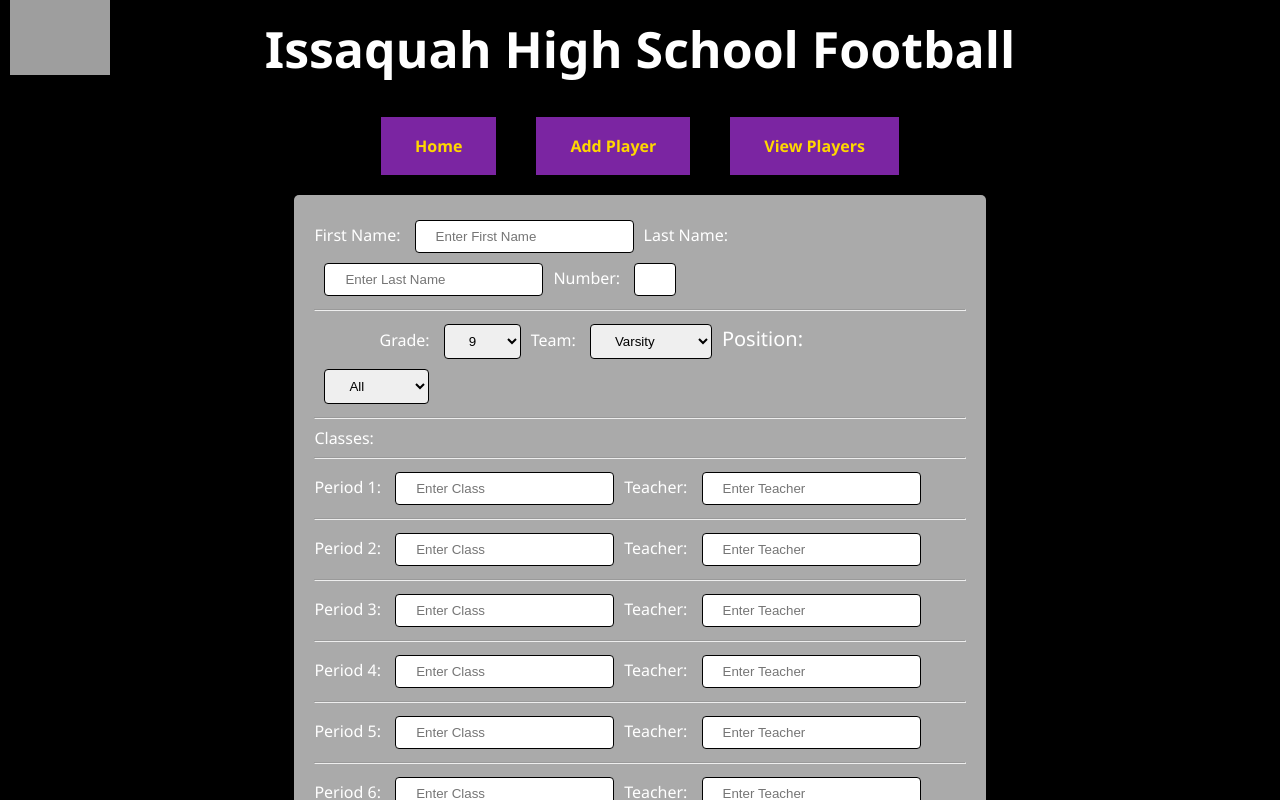
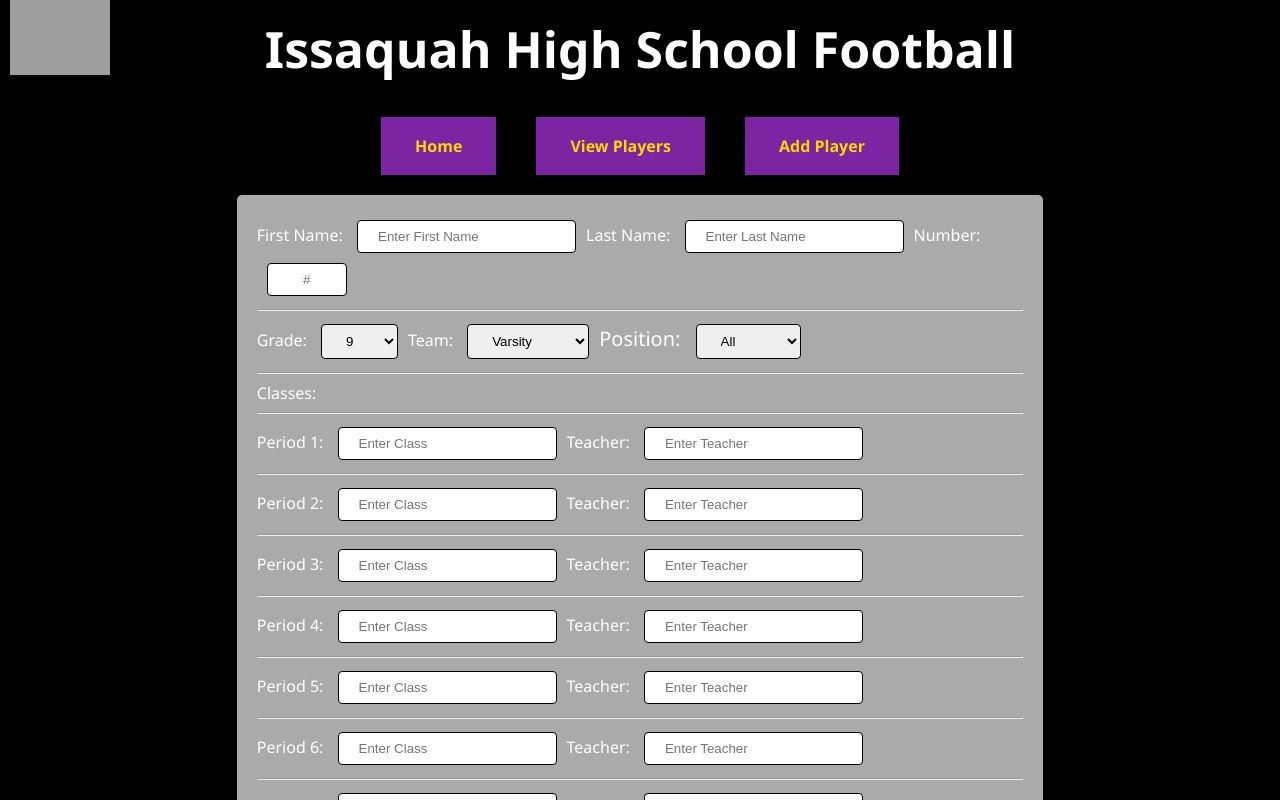
Before and after one commit to tempobeast/team-grade-check-app, a React (Create React App) app: page /add-player in a window 1280 px wide. Shown: the top 800 px of the page. Built offline with nearby package versions, Linux system fonts and the light colour scheme; no server answers; grey boxes are pictures that could not be loaded.

Commit message:
css and routing updates

```diff
--- a/src/App.css
+++ b/src/App.css
@@ -43,6 +43,9 @@
   border: 2px solid #7b25a2;
 }
 
+h2 {
+  text-align: center;
+}
 
 #filterNameForm {
   width: 27.5%
@@ -74,6 +77,10 @@
   float: left;
   width: 30%;
   font-size: 20px;
+}
+
+.playerList:hover {
+  cursor: pointer;
 }
 
 .playerCard {
@@ -112,6 +119,8 @@
   position: relative;
   color: purple;
   float: left;
+  margin-left: 25px;
+  margin-right: 100px;
 }
 
 #cardText {
@@ -160,27 +169,28 @@
   border-radius: 5px;
   background-color: #aaaaaa;
   padding: 20px;
-  margin-left: 20%;
-  margin-right: 20%;
+  margin-left: 15%;
+  margin-right: 15%;
+}
+
+.nameContainer {
+  overflow:hidden;
+  width:auto;
+  display:inline;
 }
 
 #number {
-  width: 40px;
+  width: 80px;
+  text-align: center;
 }
 
-.nameContainer {
-  width: 80%;
+
+.selectContainer {
+  overflow: hidden;
+  width: auto;
   display: inline;
 }
 
-.selectContainer {
-  width: 80%;
-  display: inline;
-  margin-left: 10%;
-  margin-right: 10%;
-}
-
 .classContainer {
-  width: 80%;
   display: inline;
 }
--- a/src/App.js
+++ b/src/App.js
@@ -6,16 +6,13 @@
 import PlayerContainer from './PlayerContainer';
 import NewPlayerForm from './NewPlayerForm';
 import Home from './Home';
-import Filter from "./Filter"
+import PlayerCard from './PlayerCard';
 
-//css (spacing, buttons, fonts, form), blog, video
+//css (PlayerCard formatting), blog, video
 
 function App() {
 
-
-
   const [players, setPlayers] = useState([]);
-
 
   useEffect(() => {
     fetch("http://localhost:3000/players")
@@ -35,6 +32,7 @@
         "grade": formData.grade,
         "team": formData.team,
         "number": formData.number,
+        "position": formData.position,
         "classes": [
           {
             "period": "1",
@@ -88,7 +86,7 @@
         <Route exact path="/">
           <Home />
         </Route>
-        <Route path="/players">
+        <Route exact path="/players">
           <PlayerContainer
             players={players}
             />
--- a/src/Filter.js
+++ b/src/Filter.js
@@ -1,18 +1,18 @@
 import React from "react";
 import './App.css';
 
-function Filter ({ onSearchChange, onSelectchange }) {
+function Filter ({ onSearchChange, onSelectChange, onPositionChange }) {
 
     function handleChange(e) {
         onSearchChange(e.target.value)
     }
 
     function handleSelectChange(e) {
-        onSelectchange(e.target.value)
+        onSelectChange(e.target.value)
     }
 
     function handlePositionChange(e) {
-        console.log(e.target.value)
+        onPositionChange(e.target.value)
     }
 
     return (
--- a/src/NavBar.js
+++ b/src/NavBar.js
@@ -7,8 +7,8 @@
     return (
         <nav className="navBar">
             <NavLink className="button" to="/">Home</NavLink>
+            <NavLink className="button" to="/players">View Players</NavLink>
             <NavLink className="button" to="/add-player">Add Player</NavLink>
-            <NavLink className="button" to="/players">View Players</NavLink>
         </nav>
     )
 }
--- a/src/NewPlayerForm.js
+++ b/src/NewPlayerForm.js
@@ -26,8 +26,6 @@
         periodSevenTeacher: ""
         })
 
-
-    console.log(formData)
     function handleFormChange(e) {
         setFormData({...formData,
         [e.target.name]: e.target.value})
@@ -42,11 +40,11 @@
         <div className="newPlayerContainer">
             <form onSubmit={handleFormSubmit}>
                 <div className="nameContainer">
-                    <label htmlFor="firstName">First Name: </label>
+                    <label id="firstName" htmlFor="firstName">First Name: </label>
                     <input onChange={handleFormChange} type="text" name="firstName" id="firstName" placeholder="Enter First Name"></input>
-                    <label htmlFor="lastName">Last Name: </label>
+                    <label id="lastName" htmlFor="lastName">Last Name: </label>
                     <input onChange={handleFormChange} type="text" name="lastName" id="lastName" placeholder="Enter Last Name"></input>
-                    <label htmlFor="number">Number: </label>
+                    <label id="number" htmlFor="number">Number: </label>
                     <input onChange={handleFormChange} type="text" name="number" id="number" placeholder="#"></input><hr/>
                 </div>
                 <div className="selectContainer">
--- a/src/PlayerCard.js
+++ b/src/PlayerCard.js
@@ -1,10 +1,12 @@
-import React from "react";
+import React, { useEffect, useState } from "react";
 import './App.css';
 import Classes from "./Classes";
 
+
+
 function PlayerCard ({ player }) {
 
-    const {firstName, lastName, grade, number, team, classes, position} = player;
+    const {firstName, lastName, grade, number, team, classes, position, id} = player;
 
     return (
         <div className="playerCard">
--- a/src/PlayerContainer.js
+++ b/src/PlayerContainer.js
@@ -5,11 +5,11 @@
 import Filter from "./Filter";
 
 function PlayerContainer({ players }) {
-    console.log(players)
 
     const [clickedPlayer, setClickedPlayer] = useState("");
     const [searchChange, setSearchChange] = useState("");
     const [selectedCategory, setSelectedCategory] = useState("All");
+    const [selectPosition, setSelectPosition] = useState("All")
 
 
     function onPlayerClick (selectedId) {
@@ -21,21 +21,27 @@
         setSearchChange(query)
       }
 
-    function onSelectchange (category) {
+    function onSelectChange (category) {
         setSelectedCategory(category)
       }
+
+    function onPositionChange (position) {
+        setSelectPosition(position)
+    }
 
     return (
        <div>
            <Filter
            onSearchChange={onSearchChange}
-           onSelectchange={onSelectchange}
+           onSelectChange={onSelectChange}
+           onPositionChange={onPositionChange}
             />
            <PlayerList
            players={players}
            onPlayerClick={onPlayerClick}
            search={searchChange}
            teamSelect={selectedCategory}
+           selectPosition={selectPosition}
            />
            {clickedPlayer ?
            <PlayerCard
--- a/src/PlayerList.js
+++ b/src/PlayerList.js
@@ -2,13 +2,21 @@
 import './App.css';
 
 
-function PlayerList({ players, onPlayerClick, search, teamSelect }) {
+function PlayerList({ players, onPlayerClick, search, teamSelect, selectPosition }) {
 
     function handleClick(e) {
         onPlayerClick(e.target.id)
     }
 
-    const teamCategory = players.filter((player) => {
+    const playerPosition = players.filter((player) => {
+        if (selectPosition === "All") {
+            return true
+        } else {
+            return player.position === selectPosition
+        }
+    })
+
+    const teamCategory = playerPosition.filter((player) => {
         if (teamSelect === "All") {
             return true
         } else {
```
